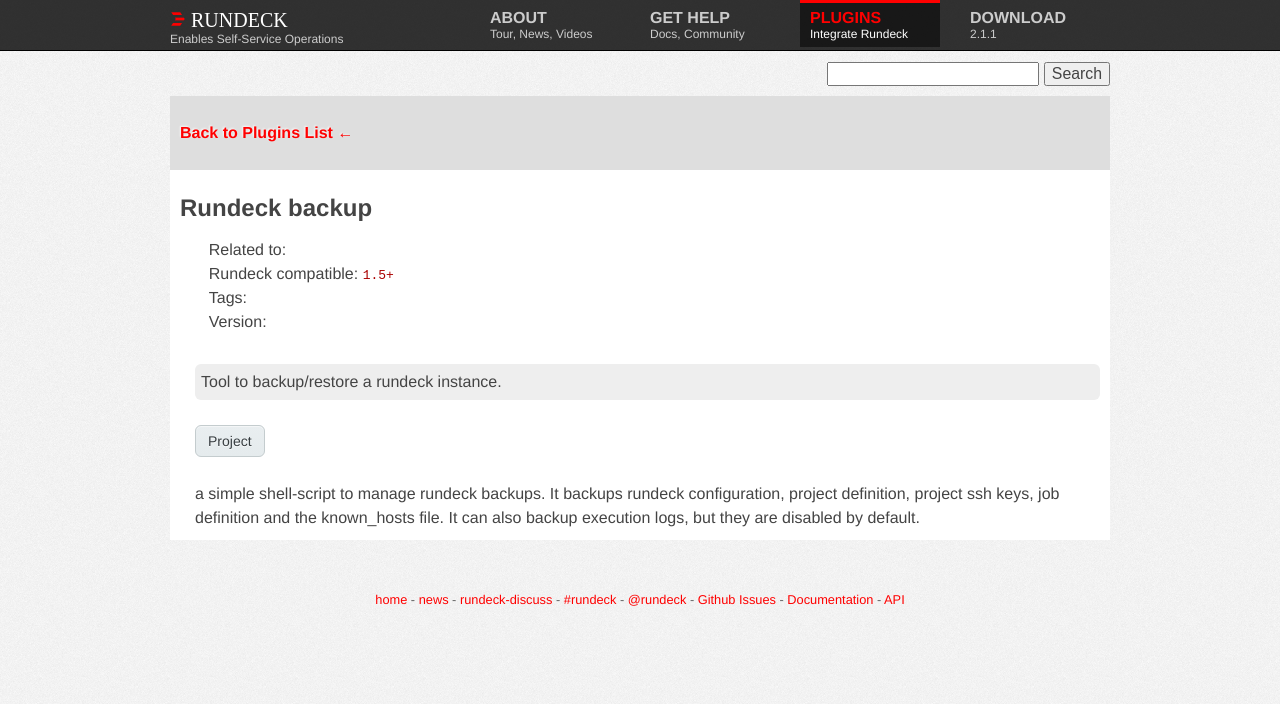
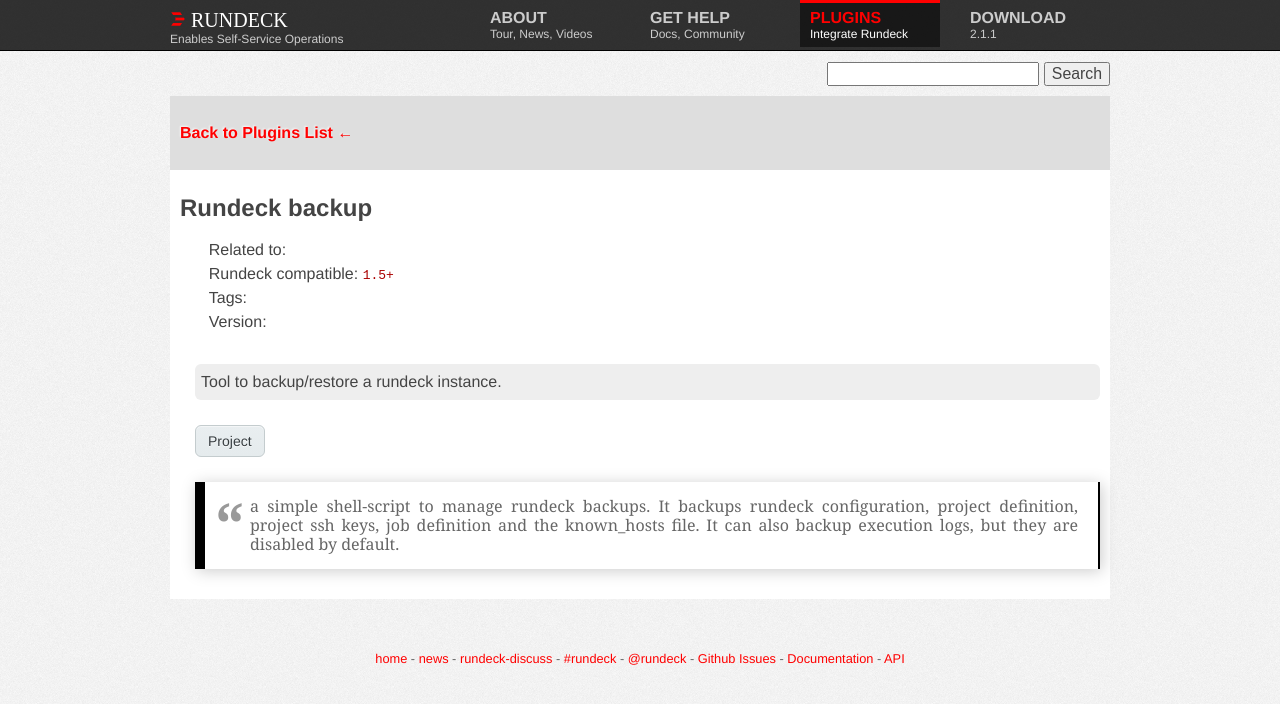
Before and after one commit to rundeck/rundeck-ghpages, a Jekyll site: the page built from related/_posts/2013-03-27-rundeck-backup.md, in a window 1280 px wide. Shown: the top 704 px of the page. Built offline with Jekyll 4.4.1, drawn with Linux system fonts in a browser that asks for light colours; nearby versions of some CDN libraries.

Commit message:
added news item and blockquote style to css

```diff
--- a/css/style.css
+++ b/css/style.css
@@ -30,9 +30,75 @@
     display:block;
 }
 nav ul { list-style:none; }
-blockquote, q { quotes:none; }
+
+/* blockquote, q { quotes:none; }
 blockquote:before, blockquote:after,
 q:before, q:after { content:''; content:none; }
+*/
+
+/*fancier blockquote formatting */
+blockquote{
+  display:block;
+  background: #fff;
+  padding: 15px 20px 15px 45px;
+  margin: 0 0 20px;
+  position: relative;
+
+  /*Font*/
+  font-family: Georgia, serif;
+  font-size: 16px;
+  line-height: 1.2;
+  color: #666;
+  text-align: justify;
+
+  /*Borders - (Optional)*/
+  border-left: 10px solid #000000;
+  border-right: 2px solid #000000;
+
+  /*Box Shadow - (Optional)*/
+  -moz-box-shadow: 2px 2px 15px #ccc;
+  -webkit-box-shadow: 2px 2px 15px #ccc;
+  box-shadow: 2px 2px 15px #ccc;
+}
+
+blockquote::before{
+  content: "\201C"; /*Unicode for Left Double Quote*/
+
+  /*Font*/
+  font-family: Georgia, serif;
+  font-size: 60px;
+  font-weight: bold;
+  color: #999;
+
+  /*Positioning*/
+  position: absolute;
+  left: 10px;
+  top:5px;
+}
+
+blockquote::after{
+  /*Reset to make sure*/
+  content: "";
+}
+
+blockquote a{
+  text-decoration: none;
+  background: #eee;
+  cursor: pointer;
+  padding: 0 3px;
+  color: #c76c0c;
+}
+
+blockquote a:hover{
+ color: #666;
+}
+
+blockquote em{
+  font-style: italic;
+}
+
+/* end fancier blockquote formatting */
+
 a { margin:0; padding:0; font-size:100%; vertical-align:baseline; background:transparent; }
 ins { background-color:#ff9; color:#000; text-decoration:none; }
 mark { background-color:#ff9; color:#000; font-style:italic; font-weight:bold; }
```
Also changed, not shown: news/_posts/2014-05-22-Do-I-need-to-know-java.html (added, +49 -0 lines).
